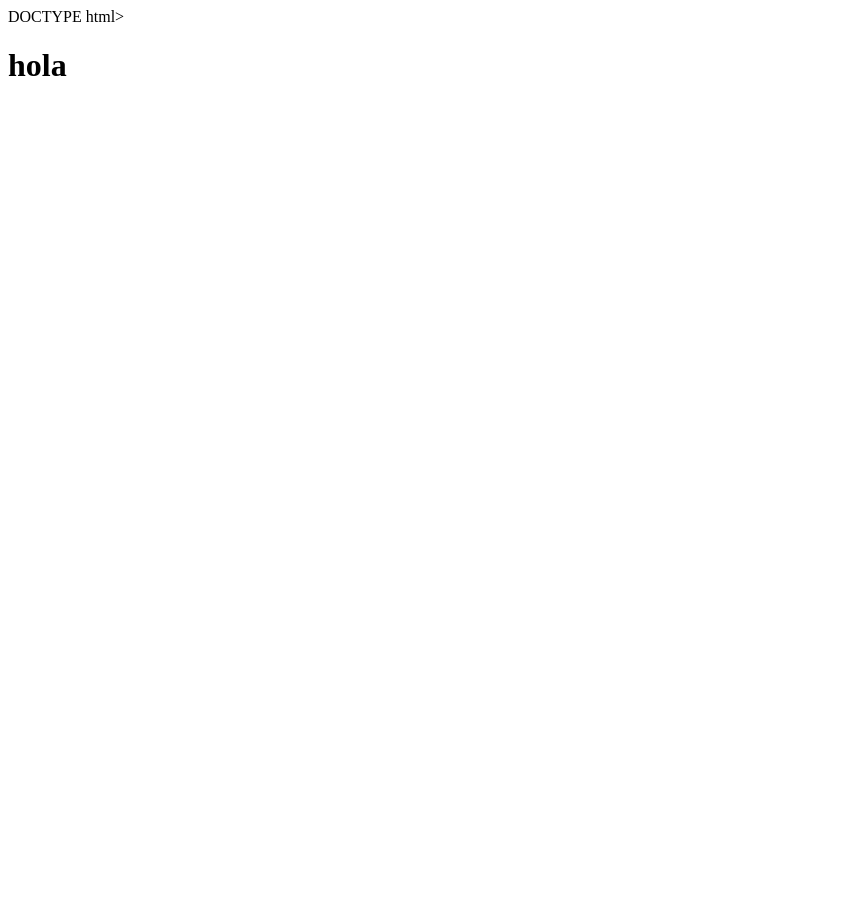
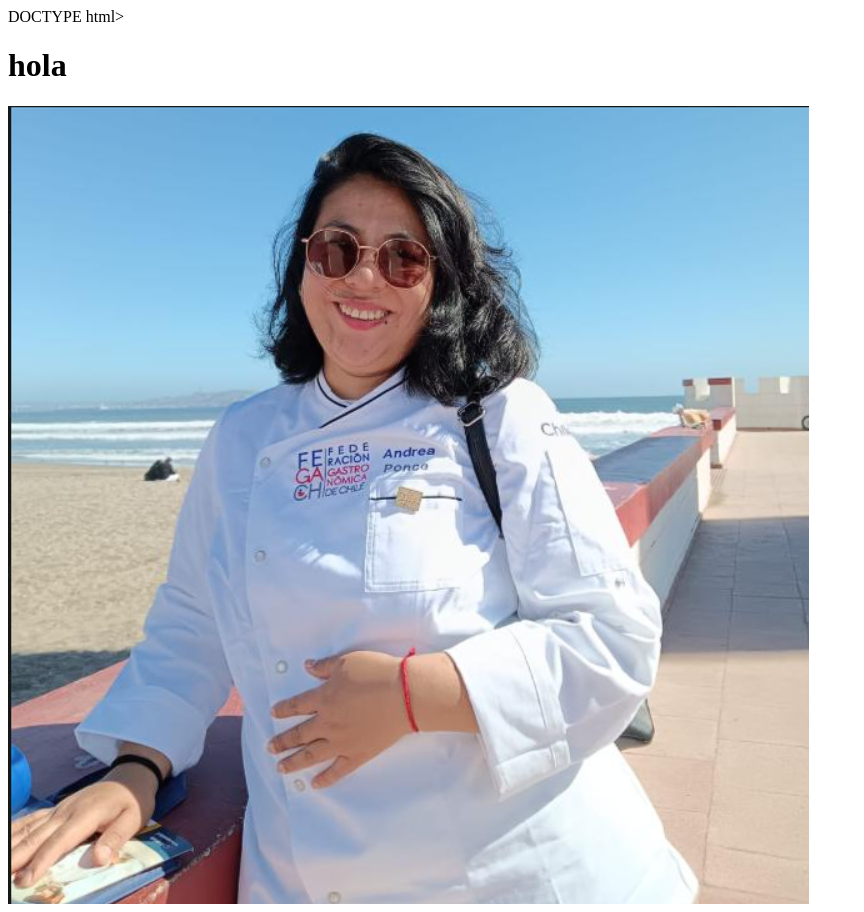
Before and after one commit to LuInDev/AndreaPonce, a plain HTML site: page index.html in a window 1280 px wide. Shown: the whole page, without its empty margins (0-864 px from the left). Before the commit the page ends 800 px from the top, so only its background shows below. Drawn offline with Linux system fonts and the light colour scheme.

Commit message:
imagen andrea01

```diff
--- a/index.html
+++ b/index.html
@@ -8,5 +8,6 @@ DOCTYPE html>
 </head>
 <body>
     <h1>hola</h1>
+    <img src="img/andrea/andrea-ponce.png" alt="">
 </body>
 </html>
```
